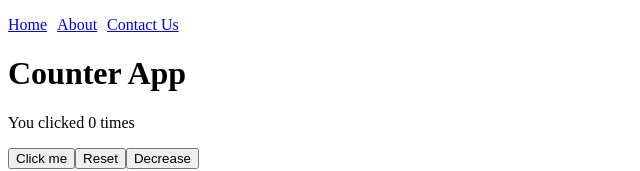
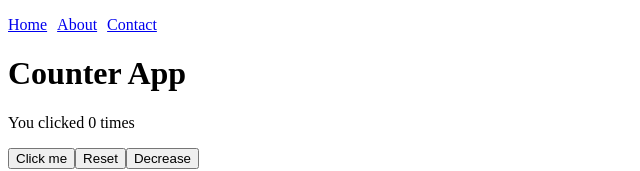
Before and after one commit to patrickfcarey/demo-react-app, a React (Create React App) app: page / in a window 1280 px wide. Shown: the top 171 px of the page, without its empty margins (0-640 px from the left). Built offline with nearby package versions, Linux system fonts and the light colour scheme.

Commit message:
added the navbar functionality
created a seperate file called NavBar.js and took the logic out of the App.js to place in there, as well as add the navRoutes  array and the map function to make the html less hard coded

```diff
--- a/src/App.js
+++ b/src/App.js
@@ -4,7 +4,7 @@ import About from './About'; // Import the new page
 import Contact from './Contact'; //Import contact
 import Home from './Home'; //Import home
 import './App.css';
-
+import NavBar from './NavBar' //Import Navbar
 
 function App() {
   const [count, setCount] = useState(0);
@@ -21,22 +21,11 @@ function App() {
     setUsers([...users, newUser]);
   };
 
-
-  return (
+    return (
     <div>
       {/* Navigation */}
       <nav>
-        <ul>
-          <li>
-            <Link to="/">Home</Link>
-          </li>
-          <li>
-            <Link to="/about">About</Link>
-          </li>
-          <li>
-            <Link to="/contact">Contact Us</Link>
-          </li>
-        </ul>
+        <NavBar />
       </nav>
       {/* Define Routes */}
       <Routes>
--- /dev/null
+++ b/src/NavBar.js
@@ -0,0 +1,24 @@
+import React from 'react';
+import { Link } from 'react-router-dom';
+
+function NavBar () {
+    const navRoutes = [
+        { path: "/", label: "Home" },
+        { path: "/about", label: "About" },
+        { path: "/contact", label: "Contact"}
+    ];
+
+  return (
+    <nav>
+      <ul>
+        {navRoutes.map(route => (
+          <li key={route.path}>
+            <Link to={route.path}>{route.label}</Link>
+          </li>
+        ))}
+      </ul>
+    </nav>
+  );
+}
+
+export default NavBar;
```
